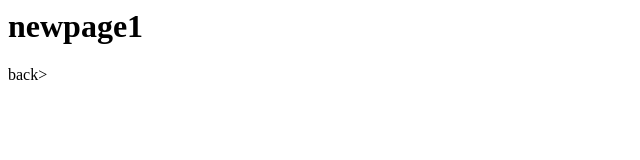
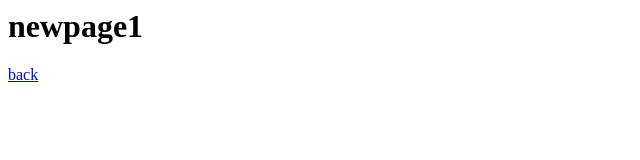
Before and after one commit to rm071012/mynewwebsite, a plain HTML site: page link1.html in a window 1280 px wide. Shown: the full height of the page, 0-640 px from the left. Drawn offline with Linux system fonts and the light colour scheme.

Commit message:
Update link1.html

```diff
--- a/link1.html
+++ b/link1.html
@@ -8,7 +8,7 @@
 
 <body>
   <h1>newpage1</h1>
-  <a href"index.html"><p>back></p></a>
+  <a href="index.html"><p>back</p></a>
 </body>
 
 </html>
```
